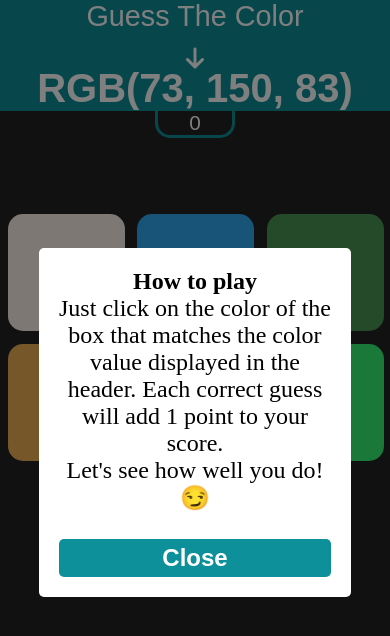
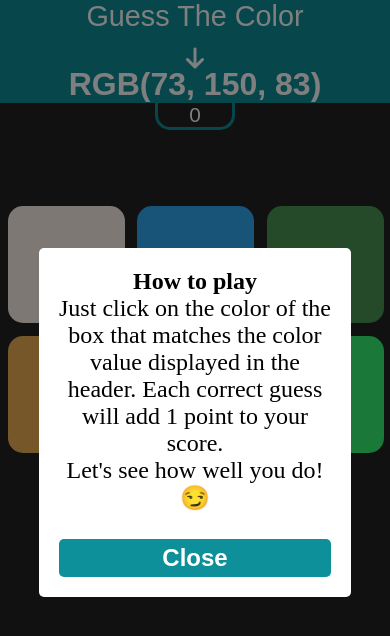
Before and after one commit to Walter-Tronics/Guess-the-color-game, a plain HTML site: page index.html in a window 390 px wide. Drawn offline with nearby package versions, Linux system fonts and the light colour scheme.

Commit message:
Add a font-size change on small screens

```diff
--- a/index.css
+++ b/index.css
@@ -41,7 +41,7 @@ header{
     margin: 10px auto;
 }
 @media screen and (max-width: 400px){
-    #container{margin: 70px auto;}
+    #container{margin: 70px auto;}   #colorId{font-size: 2rem;}
 }
 .square{
     background: #429ea7;
```
